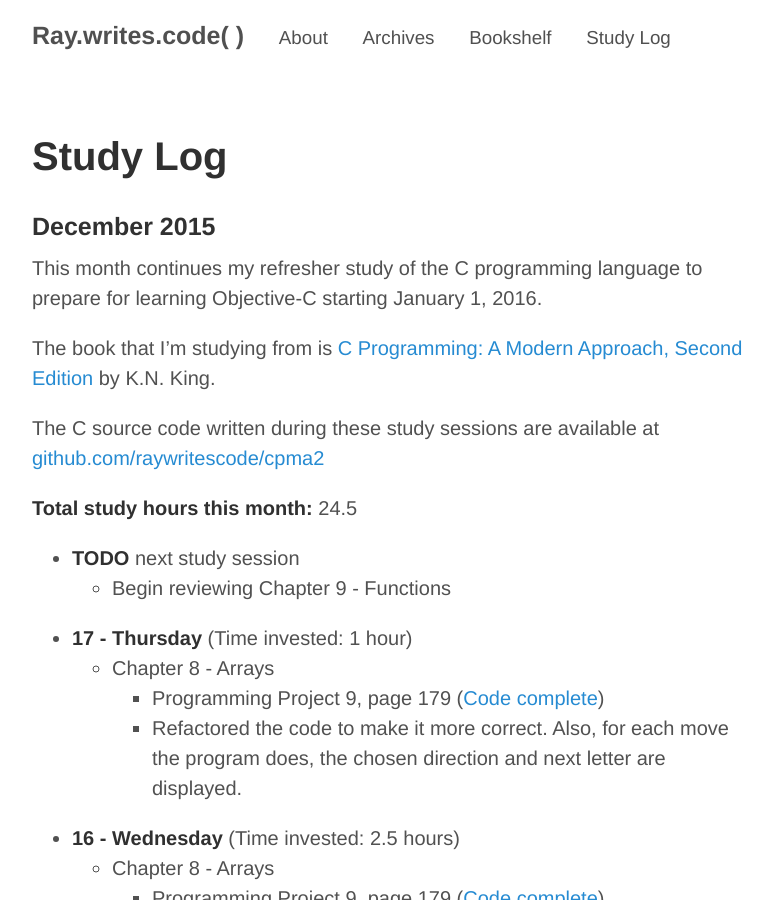
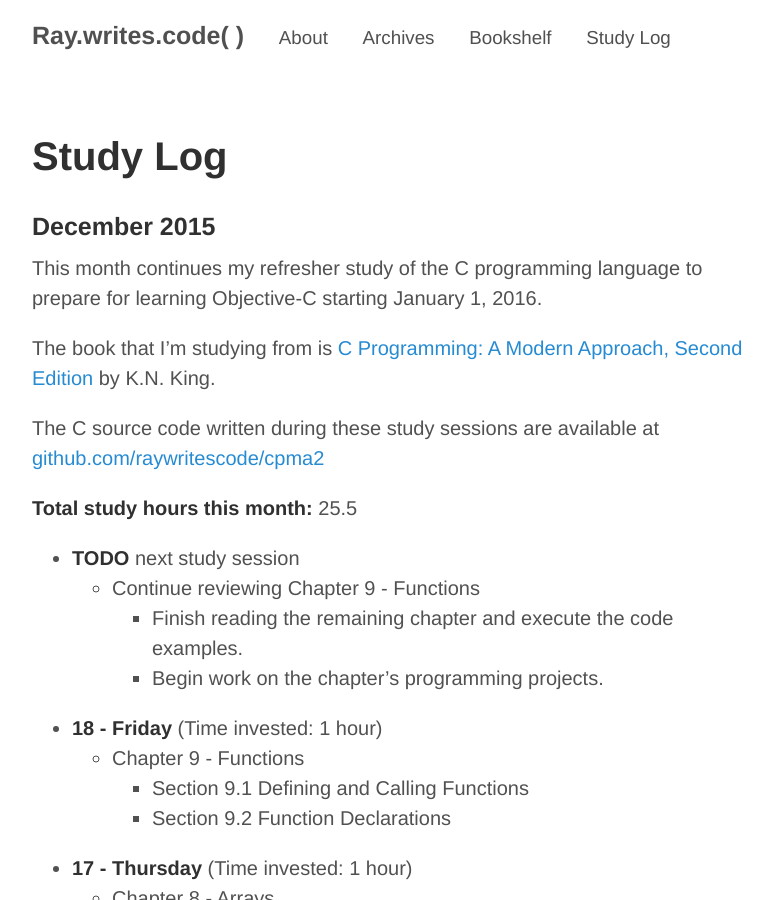
Before and after one commit to raywritescode/raywritescode.github.io, a Jekyll site: the page built from studylog.md, in a window 1280 px wide and 900 px high. Shown: the whole window, without its empty margins (248-1020 px from the left). Built offline with Jekyll 4.4.1, drawn with Linux system fonts in a browser that asks for light colours; Markdown is read by kramdown in place of the engine named in the settings.

Commit message:
Updated studylog.md - Study session (1 hour) Friday 2015-12-18

```diff
--- a/studylog.md
+++ b/studylog.md
@@ -11,10 +11,17 @@ The book that I'm studying from is [C Programming: A Modern Approach, Second Edi
 
 The C source code written during these study sessions are available at [github.com/raywritescode/cpma2](https://github.com/raywritescode/cpma2)
 
-**Total study hours this month:** 24.5
+**Total study hours this month:** 25.5
 
 * **TODO** next study session
-   - Begin reviewing Chapter 9 - Functions
+   - Continue reviewing Chapter 9 - Functions
+      * Finish reading the remaining chapter and execute the code examples.
+      * Begin work on the chapter's programming projects.
+
+* **18 - Friday** (Time invested: 1 hour)
+   - Chapter 9 - Functions
+      * Section 9.1 Defining and Calling Functions
+      * Section 9.2 Function Declarations
 
 * **17 - Thursday** (Time invested: 1 hour)
    - Chapter 8 - Arrays
```
